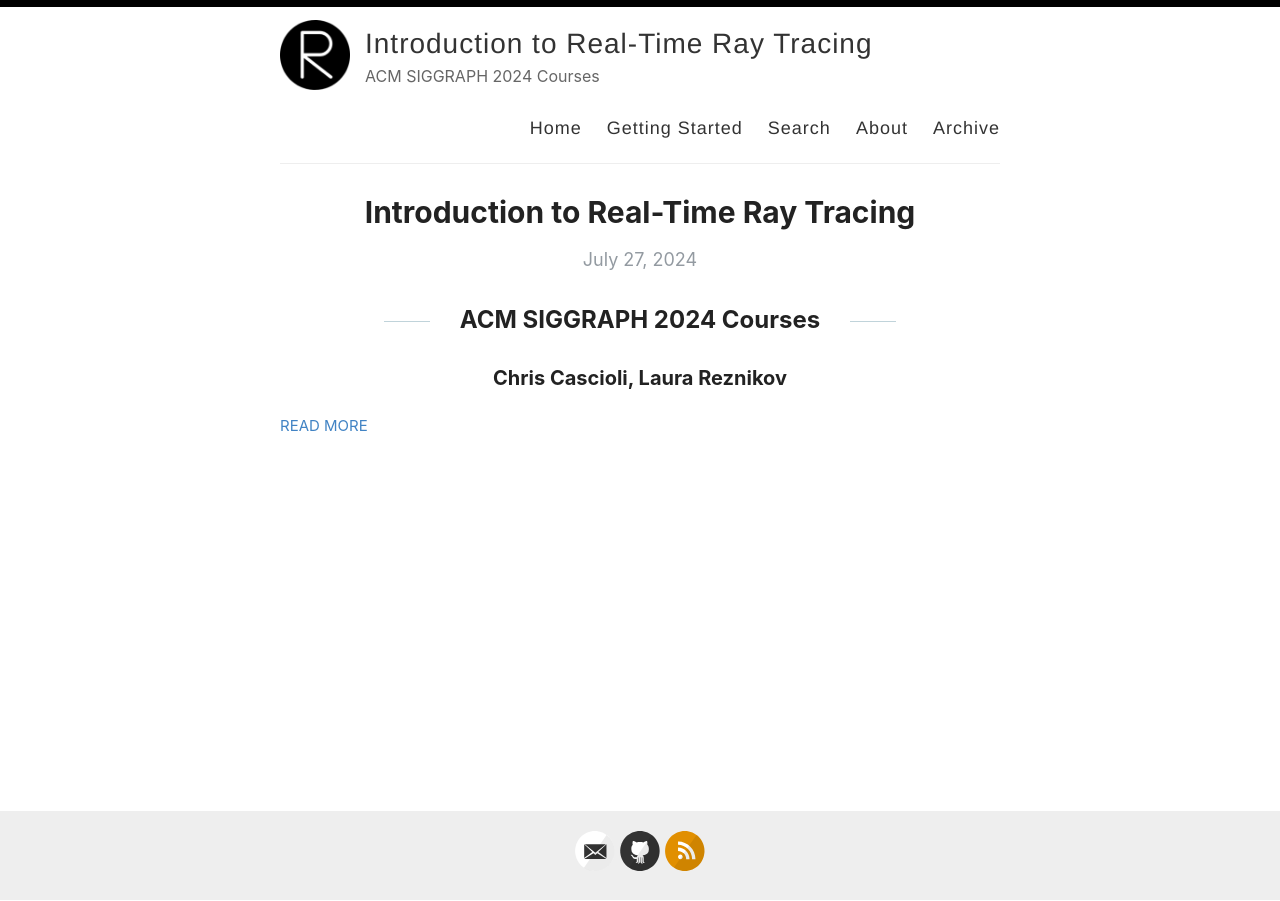
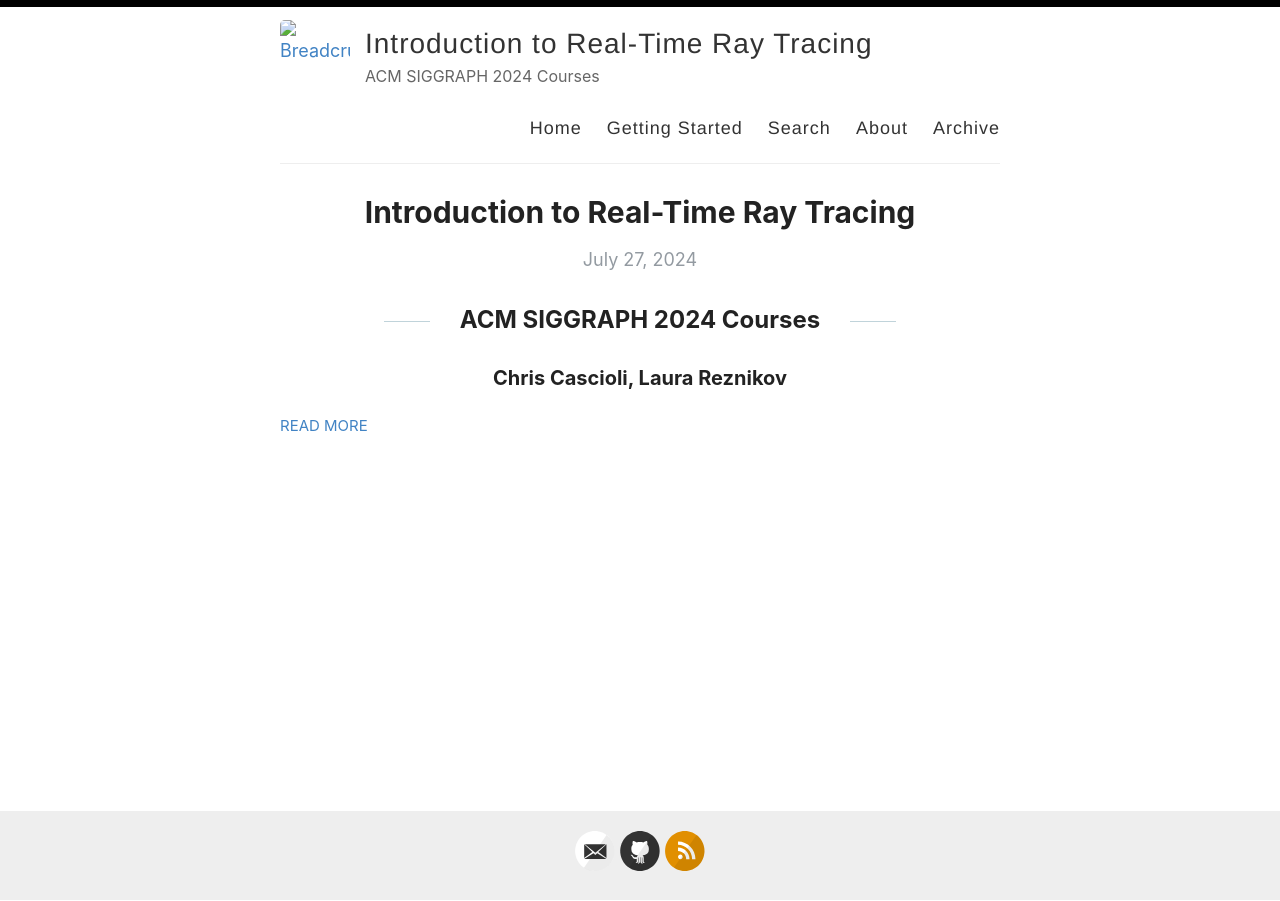
Before and after one commit to theanimatorreturns/BreadcrumbsIntroductionToRealTimeRayTracing, a Jekyll site: the page built from index.html, in a window 1280 px wide. Built offline with Jekyll 4.4.1, drawn with Linux system fonts in a browser that asks for light colours; the list of posts is cut into pages by our own code.

Commit message:
Update _config.yml

```diff
--- a/_config.yml
+++ b/_config.yml
@@ -12,7 +12,7 @@
 description: ACM SIGGRAPH 2024 Courses
 
 # URL of your avatar or profile pic (you could use your GitHub profile pic)
-avatar: /images/reverie.png
+avatar: #/images/reverie.png
 
 #
 # Flags below are optional
```
